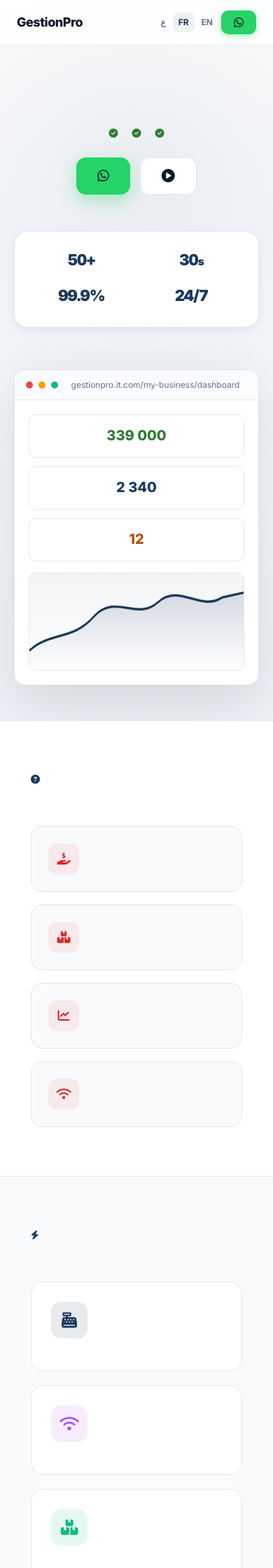
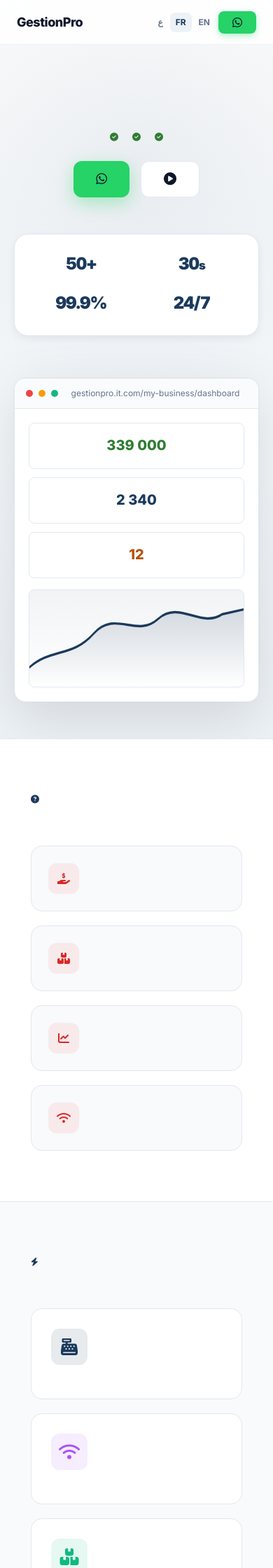
Before and after one commit to hacenwey/gspro, a PHP site: the page made by views/landing.php in a window 390 px wide. Shown: the top 2240 px of the page at 70% size. Run offline with PHP 8.4, Linux system fonts and the light colour scheme; the template is opened without the code that fills it, so the values that code supplies are empty; some libraries are stand-ins or nearby versions.

Commit message:
refactor(landing): normalisation du systeme de design (echelle typo, grille 4px, rythme)
Mesure avant : 21 tailles de police distinctes (dont 10.5 et 14.5), 25 valeurs de
padding dont 14 hors de toute grille (5, 9, 11, 13, 22, 30, 50, 70, 110...), 15
gaps, 8 rayons. C'est cette absence de rythme qui fait qu'une page 'ne tombe pas
juste' — pas un probleme de gout, un probleme de systeme.

- echelle typographique en 11 pas (11/12/14/16/18/20/24/32/40/44/68). Les egalites
  arrondissent VERS LE HAUT au-dela de 20px : 22->24, 28->32, 36->40. Des titres
  plus grands, c'est ce qui lit comme actuel.
- espacements et gaps colles a la grille de 4px : un seul reste a 2px (filet).
- rayons ramenes a 8/12/16/20 + la pilule.
- rythme vertical unifie : les sections alternaient 100px et 80px sans raison,
  desormais 96px partout (72px en mobile). C'est le changement le plus visible.

Aucun deplacement ne depasse 4px, donc la mise en page bouge sans casser.

Mesure apres : 21 -> 11 tailles, 14 -> 1 padding hors grille, 15 -> 8 gaps,
8 -> 5 rayons. Contraste sans regression, 3 langues rendues sans cle manquante,
74 tests.

Co-Authored-By: Claude Opus 4.8 <noreply@anthropic.com>

```diff
--- a/views/landing.php
+++ b/views/landing.php
@@ -413,40 +413,40 @@ $waGeneral = $waLink($t['wa_msg_general']);
         .navbar{position:fixed;top:0;left:0;right:0;z-index:100;background:rgba(255,255,255,.85);backdrop-filter:blur(20px) saturate(180%);border-bottom:1px solid rgba(226,232,240,.6);height:64px;display:flex;align-items:center;transition:all .3s}
         .navbar.scrolled{box-shadow:0 4px 20px rgba(0,0,0,.06)}
         .nav-inner{width:100%;display:flex;align-items:center;justify-content:space-between}
-        .nav-brand{display:flex;align-items:center;gap:10px}
-        .nav-brand .logo{width:36px;height:36px;background:linear-gradient(135deg,var(--primary),var(--primary-light));border-radius:10px;display:flex;align-items:center;justify-content:center;font-weight:800;font-size:14px;color:#fff}
+        .nav-brand{display:flex;align-items:center;gap:12px}
+        .nav-brand .logo{width:36px;height:36px;background:linear-gradient(135deg,var(--primary),var(--primary-light));border-radius:8px;display:flex;align-items:center;justify-content:center;font-weight:800;font-size:14px;color:#fff}
         .nav-brand span{font-size:18px;font-weight:800;letter-spacing:-.5px}
         .nav-links{display:flex;align-items:center;gap:4px}
-        .nav-links a{padding:8px 14px;border-radius:8px;font-size:14px;font-weight:500;color:var(--text-secondary);transition:all .2s}
+        .nav-links a{padding:8px 16px;border-radius:8px;font-size:14px;font-weight:500;color:var(--text-secondary);transition:all .2s}
         .nav-links a:hover{color:var(--text);background:var(--primary-50)}
-        .nav-links .btn-nav{background:var(--wa);color:var(--on-wa);font-weight:700;padding:9px 18px;border-radius:10px;display:inline-flex;align-items:center;gap:7px;box-shadow:0 3px 10px var(--wa-glow);transition:all .2s}
+        .nav-links .btn-nav{background:var(--wa);color:var(--on-wa);font-weight:700;padding:8px 20px;border-radius:8px;display:inline-flex;align-items:center;gap:8px;box-shadow:0 3px 10px var(--wa-glow);transition:all .2s}
         .nav-links .btn-nav:hover{background:var(--wa-dark);color:var(--on-wa);box-shadow:0 6px 16px rgba(37,211,102,.45)}
         .nav-links .btn-nav i{font-size:16px}
 
         /* ===== HERO ===== */
-        .hero{padding:130px 24px 80px;position:relative;overflow:hidden;background:linear-gradient(180deg,#fff 0%,var(--primary-50) 100%)}
+        .hero{padding:132px 24px 80px;position:relative;overflow:hidden;background:linear-gradient(180deg,#fff 0%,var(--primary-50) 100%)}
         .hero::before{content:'';position:absolute;top:-200px;left:50%;transform:translateX(-50%);width:900px;height:900px;border-radius:50%;background:radial-gradient(circle,rgba(27,58,92,.08) 0%,transparent 70%);pointer-events:none}
         .hero-inner{max-width:1100px;margin:0 auto;text-align:center;position:relative}
-        .hero h1{font-size:clamp(36px,5.5vw,68px);font-weight:900;line-height:1.05;letter-spacing:-2px;max-width:860px;margin:0 auto 20px;background:linear-gradient(135deg,var(--text) 0%,var(--primary-dark) 100%);-webkit-background-clip:text;-webkit-text-fill-color:transparent;background-clip:text}
-        .hero-sub{font-size:clamp(16px,2vw,19px);color:var(--text-secondary);max-width:620px;margin:0 auto 36px;line-height:1.65}
-        .hero-trust{display:flex;justify-content:center;gap:20px;flex-wrap:wrap;margin-bottom:28px;font-size:13px;color:var(--text-secondary)}
-        .hero-trust span{display:inline-flex;align-items:center;gap:6px}
+        .hero h1{font-size:clamp(40px,5.5vw,68px);font-weight:900;line-height:1.05;letter-spacing:-2px;max-width:860px;margin:0 auto 20px;background:linear-gradient(135deg,var(--text) 0%,var(--primary-dark) 100%);-webkit-background-clip:text;-webkit-text-fill-color:transparent;background-clip:text}
+        .hero-sub{font-size:clamp(16px,2vw,18px);color:var(--text-secondary);max-width:620px;margin:0 auto 36px;line-height:1.65}
+        .hero-trust{display:flex;justify-content:center;gap:20px;flex-wrap:wrap;margin-bottom:28px;font-size:12px;color:var(--text-secondary)}
+        .hero-trust span{display:inline-flex;align-items:center;gap:8px}
         .logo.has-mark{background:none!important;box-shadow:none!important;padding:0}
         .logo.has-mark img{width:100%;height:100%;object-fit:contain;display:block}
         .hero-trust i{color:var(--success)}
-        .hero-cta{display:flex;gap:14px;justify-content:center;flex-wrap:wrap;margin-bottom:52px}
-        .btn-cta{display:inline-flex;align-items:center;gap:10px;padding:16px 30px;border-radius:14px;font-weight:700;font-size:15px;transition:all .25s;cursor:pointer;border:none;font-family:inherit}
+        .hero-cta{display:flex;gap:16px;justify-content:center;flex-wrap:wrap;margin-bottom:52px}
+        .btn-cta{display:inline-flex;align-items:center;gap:12px;padding:16px 32px;border-radius:12px;font-weight:700;font-size:14px;transition:all .25s;cursor:pointer;border:none;font-family:inherit}
         /* Both hero and closing CTAs are WhatsApp actions — brand them as such. */
         .btn-primary-cta{background:var(--wa);color:var(--on-wa);box-shadow:0 8px 24px var(--wa-glow)}
         .btn-primary-cta:hover{background:var(--wa-dark);transform:translateY(-2px);box-shadow:0 14px 34px rgba(37,211,102,.45)}
-        .btn-cta i{font-size:19px}
+        .btn-cta i{font-size:18px}
         .btn-secondary-cta{background:var(--surface);color:var(--text);border:1.5px solid var(--border)}
         .btn-secondary-cta:hover{border-color:var(--primary);color:var(--primary);transform:translateY(-2px);box-shadow:var(--shadow-md)}
 
         /* Stats row */
         .hero-stats{display:grid;grid-template-columns:repeat(4,1fr);gap:20px;max-width:880px;margin:0 auto 60px;padding:24px;background:#fff;border:1px solid var(--border);border-radius:20px;box-shadow:var(--shadow-md)}
         .hero-stat{text-align:center}
-        .hero-stat .v{font-size:clamp(22px,3vw,32px);font-weight:900;letter-spacing:-1px;color:var(--primary);font-variant-numeric:tabular-nums}
+        .hero-stat .v{font-size:clamp(24px,3vw,32px);font-weight:900;letter-spacing:-1px;color:var(--primary);font-variant-numeric:tabular-nums}
         .hero-stat .l{font-size:12px;color:var(--text-muted);margin-top:4px;font-weight:500}
 
         /* Hero mockup */
@@ -461,27 +461,27 @@ $waGeneral = $waLink($t['wa_msg_general']);
         .mockup-sidebar .m-item i{width:16px;text-align:center;font-size:11px}
         .mockup-main{flex:1;padding:20px}
         .mockup-kpi{display:grid;grid-template-columns:repeat(3,1fr);gap:12px;margin-bottom:16px}
-        .m-kpi{padding:14px;border-radius:10px;border:1px solid var(--border);background:var(--surface)}
+        .m-kpi{padding:16px;border-radius:8px;border:1px solid var(--border);background:var(--surface)}
         .m-kpi .val{font-size:20px;font-weight:800}
-        .m-kpi .lbl{font-size:10px;color:var(--text-muted);margin-top:2px}
+        .m-kpi .lbl{font-size:11px;color:var(--text-muted);margin-top:2px}
         .m-kpi .val.green{color:var(--success)}.m-kpi .val.blue{color:var(--primary)}.m-kpi .val.orange{color:var(--warning)}
-        .mockup-chart{height:140px;background:linear-gradient(180deg,rgba(27,58,92,.06) 0%,transparent 100%);border-radius:10px;border:1px solid var(--border);position:relative;overflow:hidden}
+        .mockup-chart{height:140px;background:linear-gradient(180deg,rgba(27,58,92,.06) 0%,transparent 100%);border-radius:8px;border:1px solid var(--border);position:relative;overflow:hidden}
         .mockup-chart svg{position:absolute;bottom:0;left:0;width:100%}
 
         /* ===== SECTION ===== */
-        section.pad{padding:100px 24px}
-        .section-label{display:inline-flex;align-items:center;gap:6px;font-size:13px;font-weight:700;color:var(--primary);text-transform:uppercase;letter-spacing:1px;margin-bottom:12px}
-        .section-title{font-size:clamp(28px,3.5vw,44px);font-weight:800;letter-spacing:-1.5px;margin-bottom:16px;line-height:1.15}
-        .section-desc{font-size:17px;color:var(--text-secondary);max-width:600px;line-height:1.7;margin-bottom:48px}
+        section.pad{padding:96px 24px}
+        .section-label{display:inline-flex;align-items:center;gap:8px;font-size:12px;font-weight:700;color:var(--primary);text-transform:uppercase;letter-spacing:1px;margin-bottom:12px}
+        .section-title{font-size:clamp(32px,3.5vw,44px);font-weight:800;letter-spacing:-1.5px;margin-bottom:16px;line-height:1.15}
+        .section-desc{font-size:16px;color:var(--text-secondary);max-width:600px;line-height:1.7;margin-bottom:48px}
         .section-desc.center{margin-left:auto;margin-right:auto}
 
         /* ===== FEATURES ===== */
         .features-grid{display:grid;grid-template-columns:repeat(3,1fr);gap:20px}
-        .feat-card{padding:28px;border-radius:18px;border:1px solid var(--border);background:var(--surface);transition:all .25s;position:relative;overflow:hidden}
+        .feat-card{padding:28px;border-radius:16px;border:1px solid var(--border);background:var(--surface);transition:all .25s;position:relative;overflow:hidden}
         .feat-card::before{content:'';position:absolute;top:0;left:0;right:0;height:3px;background:linear-gradient(90deg,var(--primary),var(--primary-light));transform:scaleX(0);transform-origin:left;transition:transform .3s}
         .feat-card:hover{transform:translateY(-4px);box-shadow:var(--shadow-lg);border-color:var(--primary-200)}
         .feat-card:hover::before{transform:scaleX(1)}
-        .feat-icon{width:52px;height:52px;border-radius:14px;display:flex;align-items:center;justify-content:center;font-size:22px;margin-bottom:18px}
+        .feat-icon{width:52px;height:52px;border-radius:12px;display:flex;align-items:center;justify-content:center;font-size:24px;margin-bottom:20px}
         .feat-icon.i1{background:rgba(27,58,92,.1);color:#1B3A5C}
         .feat-icon.i2{background:rgba(16,185,129,.1);color:#10B981}
         .feat-icon.i3{background:rgba(245,158,11,.1);color:#F59E0B}
@@ -491,14 +491,14 @@ $waGeneral = $waLink($t['wa_msg_general']);
 
         /* Problem-first section: name the pain before selling the cure. */
         .prob-section{background:var(--surface);border-top:1px solid var(--border);border-bottom:1px solid var(--border)}
-        .prob-grid{display:grid;grid-template-columns:repeat(2,1fr);gap:18px}
+        .prob-grid{display:grid;grid-template-columns:repeat(2,1fr);gap:20px}
         .prob-card{display:flex;gap:16px;align-items:flex-start;padding:24px;border-radius:16px;background:var(--bg);border:1px solid var(--border);transition:all .25s}
         .prob-card:hover{border-color:var(--primary-200);box-shadow:var(--shadow-md);transform:translateY(-2px)}
-        .prob-card .ic{flex:0 0 44px;height:44px;border-radius:12px;background:rgba(239,68,68,.09);color:var(--danger);display:flex;align-items:center;justify-content:center;font-size:17px}
+        .prob-card .ic{flex:0 0 44px;height:44px;border-radius:12px;background:rgba(239,68,68,.09);color:var(--danger);display:flex;align-items:center;justify-content:center;font-size:16px}
         /* Use cases: one panel per trade, so a visitor sees their own shop. */
         .uc-section{background:var(--bg)}
-        .uc-tabs{display:flex;gap:10px;flex-wrap:wrap;margin-bottom:28px}
-        .uc-tab{display:inline-flex;align-items:center;gap:9px;padding:12px 20px;border-radius:100px;border:1.5px solid var(--border);background:var(--surface);font-family:inherit;font-size:14.5px;font-weight:600;color:var(--text-secondary);cursor:pointer;transition:all .2s}
+        .uc-tabs{display:flex;gap:12px;flex-wrap:wrap;margin-bottom:28px}
+        .uc-tab{display:inline-flex;align-items:center;gap:8px;padding:12px 20px;border-radius:100px;border:1.5px solid var(--border);background:var(--surface);font-family:inherit;font-size:14px;font-weight:600;color:var(--text-secondary);cursor:pointer;transition:all .2s}
         .uc-tab:hover{border-color:var(--primary);color:var(--primary)}
         .uc-tab.active{background:var(--primary);border-color:var(--primary);color:#fff;box-shadow:0 6px 18px rgba(27,58,92,.3)}
         .uc-tab i{font-size:16px}
@@ -506,28 +506,28 @@ $waGeneral = $waLink($t['wa_msg_general']);
         @keyframes uc-in{from{opacity:0;transform:translateY(6px)}to{opacity:1;transform:none}}
         .uc-head{display:flex;align-items:center;gap:16px;margin-bottom:24px}
         .uc-ic{width:56px;height:56px;flex-shrink:0;border-radius:16px;background:var(--primary-50);color:var(--primary);display:flex;align-items:center;justify-content:center;font-size:24px}
-        .uc-head h3{font-size:22px;font-weight:800;letter-spacing:-.5px}
+        .uc-head h3{font-size:24px;font-weight:800;letter-spacing:-.5px}
         .uc-head p{font-size:14px;color:var(--text-muted);margin-top:2px}
-        .uc-list{list-style:none;display:grid;grid-template-columns:repeat(2,1fr);gap:14px 28px;margin-bottom:28px}
-        .uc-list li{display:flex;align-items:flex-start;gap:11px;font-size:15px;color:var(--text-secondary);line-height:1.5}
-        .uc-list li i{color:var(--success);font-size:15px;margin-top:3px;flex-shrink:0}
+        .uc-list{list-style:none;display:grid;grid-template-columns:repeat(2,1fr);gap:16px 28px;margin-bottom:28px}
+        .uc-list li{display:flex;align-items:flex-start;gap:12px;font-size:14px;color:var(--text-secondary);line-height:1.5}
+        .uc-list li i{color:var(--success);font-size:14px;margin-top:3px;flex-shrink:0}
         /* Not shipped yet: say so plainly rather than let it read as available. */
-        .uc-soon{display:inline-block;margin-left:8px;padding:2px 9px;border-radius:100px;
+        .uc-soon{display:inline-block;margin-left:8px;padding:2px 8px;border-radius:100px;
             background:var(--accent-50,rgba(180,83,9,.12));color:#B45309;
-            font-size:10.5px;font-weight:800;letter-spacing:.4px;vertical-align:middle}
+            font-size:11px;font-weight:800;letter-spacing:.4px;vertical-align:middle}
         .uc-tab.active .uc-soon{background:rgba(255,255,255,.22);color:#fff}
         .uc-list.is-soon li{color:var(--text-muted)}
         .uc-list.is-soon li i{color:var(--text-muted)}
-        .uc-cta{padding:13px 24px;font-size:14.5px}
-        @media (max-width:768px){.uc-panel{padding:24px}.uc-list{grid-template-columns:1fr}.uc-tab{flex:1;justify-content:center;padding:11px 14px;font-size:13px}}
+        .uc-cta{padding:12px 24px;font-size:14px}
+        @media (max-width:768px){.uc-panel{padding:24px}.uc-list{grid-template-columns:1fr}.uc-tab{flex:1;justify-content:center;padding:12px 16px;font-size:12px}}
 
-        .prob-card h3{font-size:16px;font-weight:700;margin-bottom:6px;letter-spacing:-.2px}
+        .prob-card h3{font-size:16px;font-weight:700;margin-bottom:8px;letter-spacing:-.2px}
         .prob-card p{font-size:14px;color:var(--text-secondary);line-height:1.65}
-        .feat-card h3{font-size:17px;font-weight:700;margin-bottom:8px}
+        .feat-card h3{font-size:16px;font-weight:700;margin-bottom:8px}
         .feat-card p{font-size:14px;color:var(--text-secondary);line-height:1.65}
 
         /* ===== STEPS ===== */
-        .how-section{padding:80px 24px;background:var(--surface);border-top:1px solid var(--border);border-bottom:1px solid var(--border)}
+        .how-section{padding:96px 24px;background:var(--surface);border-top:1px solid var(--border);border-bottom:1px solid var(--border)}
         .how-inner{max-width:1000px;margin:0 auto;text-align:center}
         .steps{display:grid;grid-template-columns:repeat(3,1fr);gap:32px;margin-top:48px}
         .step{position:relative}
@@ -583,39 +583,39 @@ $waGeneral = $waLink($t['wa_msg_general']);
         .modal{background:var(--surface);border-radius:20px;width:100%;max-width:480px;box-shadow:var(--shadow-xl);animation:modalIn .3s ease;max-height:90vh;overflow-y:auto}
         @keyframes modalIn{from{opacity:0;transform:translateY(20px) scale(.97)}to{opacity:1;transform:none}}
         .modal-header{padding:24px 28px 0;display:flex;justify-content:space-between;align-items:flex-start}
-        .modal-header h2{font-size:22px;font-weight:800}
+        .modal-header h2{font-size:24px;font-weight:800}
         .modal-header p{font-size:14px;color:var(--text-muted);margin-top:4px}
-        .modal-close{background:none;border:none;font-size:22px;color:var(--text-muted);cursor:pointer;padding:4px}
+        .modal-close{background:none;border:none;font-size:24px;color:var(--text-muted);cursor:pointer;padding:4px}
         .modal-close:hover{color:var(--text)}
         .modal-body{padding:24px 28px 28px}
-        .trial-modal-badge{display:inline-flex;align-items:center;gap:6px;padding:5px 12px;background:rgba(16,185,129,.1);color:var(--success);font-size:12px;font-weight:700;border-radius:100px;margin-bottom:14px}
+        .trial-modal-badge{display:inline-flex;align-items:center;gap:8px;padding:4px 12px;background:rgba(16,185,129,.1);color:var(--success);font-size:12px;font-weight:700;border-radius:100px;margin-bottom:16px}
         .fg{margin-bottom:16px}
-        .fg label{display:block;font-size:13px;font-weight:600;margin-bottom:6px;color:var(--text-secondary)}
-        .fg input{width:100%;padding:11px 14px;border:1.5px solid var(--border);border-radius:10px;font-size:14px;font-family:inherit;transition:border .2s;background:var(--bg)}
+        .fg label{display:block;font-size:12px;font-weight:600;margin-bottom:8px;color:var(--text-secondary)}
+        .fg input{width:100%;padding:12px 16px;border:1.5px solid var(--border);border-radius:8px;font-size:14px;font-family:inherit;transition:border .2s;background:var(--bg)}
         .fg input:focus{outline:none;border-color:var(--primary);box-shadow:0 0 0 3px rgba(27,58,92,.1)}
-        .slug-preview{display:flex;align-items:center;gap:0;margin-top:6px}
-        .slug-prefix{padding:11px 12px;background:var(--bg);border:1.5px solid var(--border);border-right:0;border-radius:10px 0 0 10px;font-size:12px;color:var(--text-muted);white-space:nowrap}
-        .slug-preview input{border-radius:0 10px 10px 0}
+        .slug-preview{display:flex;align-items:center;gap:0;margin-top:8px}
+        .slug-prefix{padding:12px 12px;background:var(--bg);border:1.5px solid var(--border);border-right:0;border-radius:8px 0 0 8px;font-size:12px;color:var(--text-muted);white-space:nowrap}
+        .slug-preview input{border-radius:0 8px 8px 0}
         .fg-row{display:grid;grid-template-columns:1fr 1fr;gap:12px}
-        .btn-register{width:100%;padding:14px;border:none;border-radius:12px;background:var(--primary);color:#fff;font-size:15px;font-weight:700;cursor:pointer;transition:all .2s;display:flex;align-items:center;justify-content:center;gap:8px;font-family:inherit}
+        .btn-register{width:100%;padding:16px;border:none;border-radius:12px;background:var(--primary);color:#fff;font-size:14px;font-weight:700;cursor:pointer;transition:all .2s;display:flex;align-items:center;justify-content:center;gap:8px;font-family:inherit}
         .btn-register:hover{background:var(--primary-dark)}
         .btn-register:disabled{opacity:.6;cursor:not-allowed}
-        .register-error{background:rgba(239,68,68,.08);border:1px solid rgba(239,68,68,.2);color:var(--danger);padding:10px 14px;border-radius:8px;font-size:13px;margin-bottom:16px;display:none}
+        .register-error{background:rgba(239,68,68,.08);border:1px solid rgba(239,68,68,.2);color:var(--danger);padding:12px 16px;border-radius:8px;font-size:12px;margin-bottom:16px;display:none}
 
         /* ===== RESPONSIVE ===== */
         @media (max-width:900px){
             .features-grid,.steps,.trust-grid,.prob-grid{grid-template-columns:1fr}
             .trust-grid{grid-template-columns:repeat(2,1fr)}
-            .hero-stats{grid-template-columns:repeat(2,1fr);gap:14px}
+            .hero-stats{grid-template-columns:repeat(2,1fr);gap:16px}
         }
         @media (max-width:768px){
             .mockup-sidebar{display:none}
             .mockup-kpi{grid-template-columns:1fr}
-            .hero{padding:110px 20px 50px}
+            .hero{padding:112px 20px 52px}
             .step-arrow{display:none}
             .nav-links .hide-mobile{display:none}
             .fg-row{grid-template-columns:1fr}
-            section.pad{padding:70px 20px}
+            section.pad,.how-section,.trust-section,.cta-banner{padding:72px 20px}
             .trust-grid{grid-template-columns:1fr}
         }
     </style>
```
Also changed, not shown: other parts of views/landing.php (+11 -11 lines).
